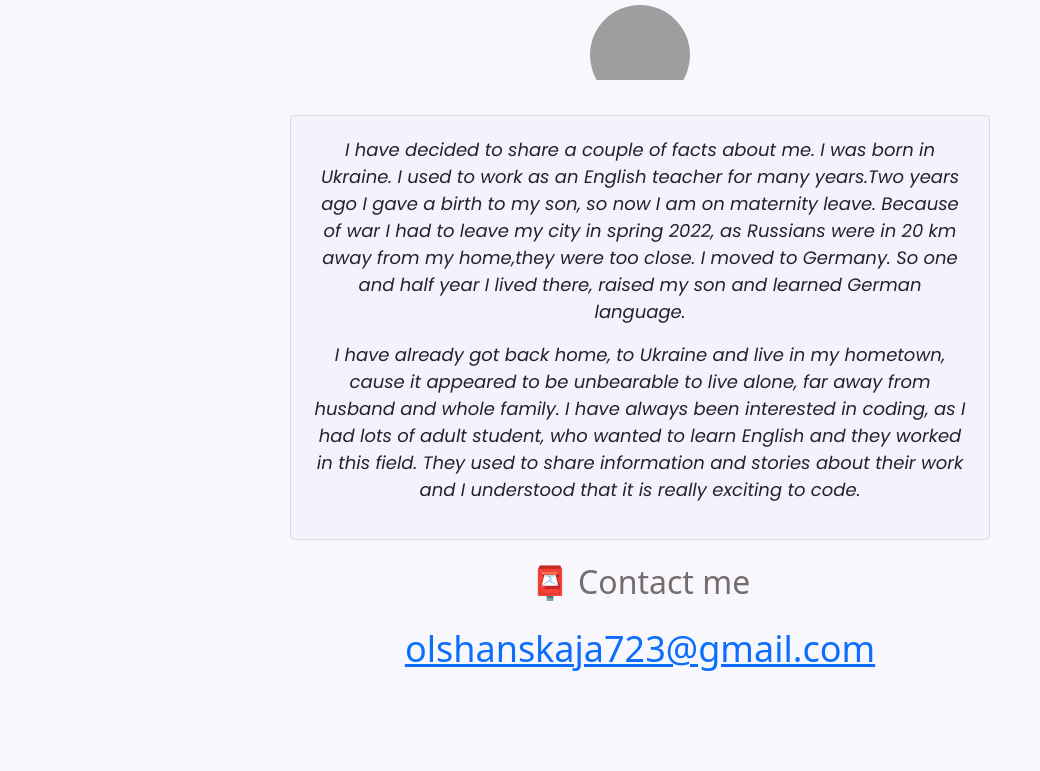
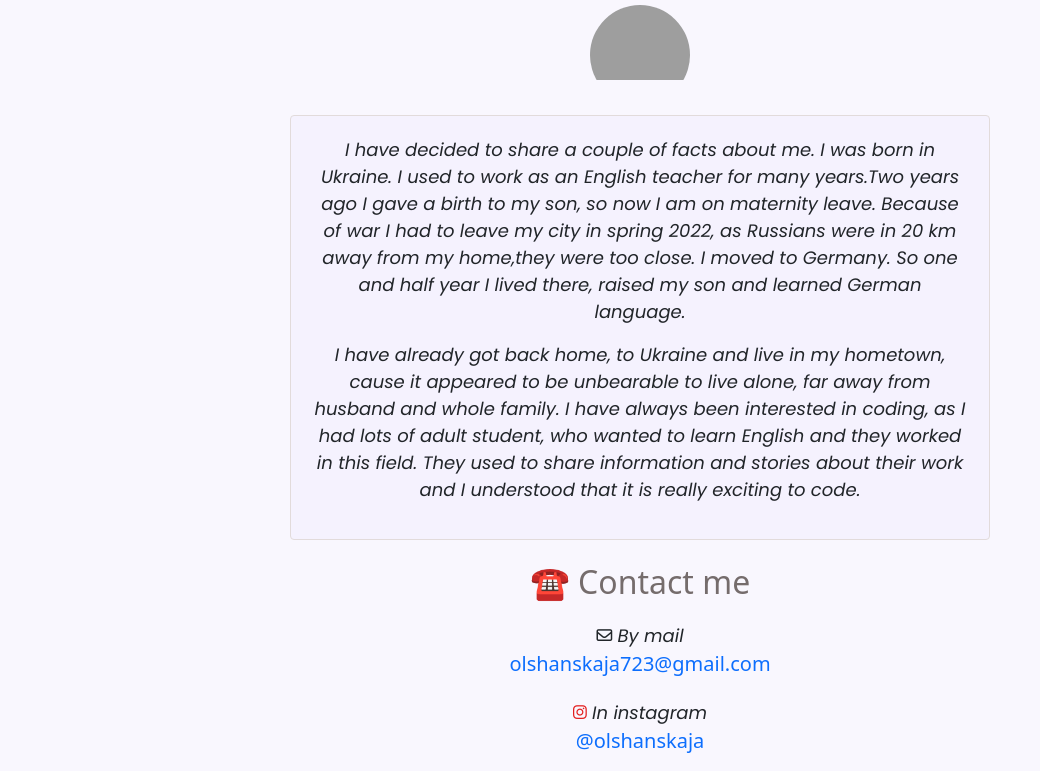
Before and after one commit to Daria03-coder/portfolio-project, a plain HTML site: page about.html in a window 1280 px wide. Shown: the part 187-958 px from the top of the page, without its empty margins (0-1040 px from the left). Before the commit the page ends 863 px from the top, so only its background shows below. Drawn offline with nearby package versions, Linux system fonts and the light colour scheme; grey boxes are pictures that could not be loaded.

Commit message:
added contact info

```diff
--- a/about.html
+++ b/about.html
@@ -80,8 +80,11 @@
       </p>
     </div>
     <div class="contact" id="contact">
-      <h2>📮 Contact me</h2>
-      <a href="mailto:olshanskaja723@gmail.com" class="email-link"> olshanskaja723@gmail.com </a>
+      <h2>☎️ Contact me</h2>
+      <p><i class="fa-regular fa-envelope fa-sm"></i> By mail</p>
+      <a href="mailto:olshanskaja723@gmail.com" target="_blank" class="email-link text-decoration-none"> olshanskaja723@gmail.com </a>
+      <p><i class="fa-brands fa-instagram fa-sm" style="color: #e31c1c;"></i> In instagram</p>
+<a href="https://www.instagram.com/olshanskaja/" target="_blank" class="instagram-link  text-decoration-none">@olshanskaja</a>
     </div>
   </body>
 </html>
--- a/styles/portfolio.css
+++ b/styles/portfolio.css
@@ -14,6 +14,11 @@ h1 {
   font-family: var(--default-font-family);
   font-weight: bold;
   font-size: 36px;
+}
+.app-name {
+  line-height: 2;
+  color: #6c63ff;
+  text-align: center;
 }
 h2 {
   line-height: 2;
@@ -98,10 +103,8 @@ footer {
   max-width: 700px;
   width: 100%;
 }
-.contact-link {
-  background: var(--main-color);
-  box-shadow: var(--box-shadow);
-  color: white;
+.contact {
+  font-size: 20px;
 }
 .myWorks {
   margin-top: 20px;
@@ -111,11 +114,30 @@ footer {
   font-size: 10px;
   margin-top: 20px;
 }
+.contact p {
+  margin-bottom: 0;
+}
+.email-link {
+  margin-bottom: 20px;
+  display: inline-block;
+}
+.contact {
+  padding-bottom: 15px;
+}
+.contact-link {
+  background: var(--main-color);
+  box-shadow: var(--box-shadow);
+  color: white;
+}
+
 @media (max-width: 700px) {
   .intro-part {
     text-align: center;
   }
 
+  h3 {
+    font-size: 25px;
+  }
   footer {
     margin-left: 60px;
   }
```
Also changed, not shown: works.html (+2 -2 lines).
